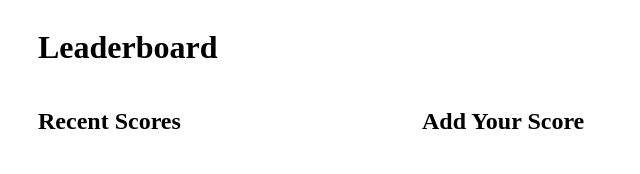
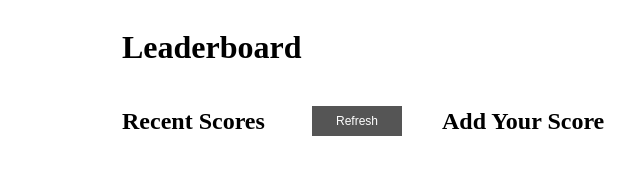
Before and after one commit to tacettinkustu/leaderboard, a website built with webpack: page src/index.html in a window 1280 px wide. Shown: the whole page, without its empty margins (218-858 px from the left). Built offline with nearby package versions, Linux system fonts and the light colour scheme.

Commit message:
Create basic structure

```diff
--- a/src/index.html
+++ b/src/index.html
@@ -9,7 +9,10 @@
     <h1>Leaderboard</h1>
     <main>
       <section class="left-section">
-        <h2 class="left-heading">Recent Scores</h2>
+        <header class="left-header">
+          <h2 class="left-heading">Recent Scores</h2>
+          <button class="button">Refresh</button>
+        </header>
       </section>
       <section class="right-section">
         <h2 class="right-heading">Add Your Score</h2>
--- a/src/style.css
+++ b/src/style.css
@@ -6,7 +6,11 @@ html {
 }
 
 body {
-  width: 60%;
+  width: 50%;
+}
+
+h1 {
+  padding: 0 20px;
 }
 
 main {
@@ -16,8 +20,28 @@ main {
 
 .left-section {
   width: 50%;
+  padding: 0 20px;
+}
+
+.left-header {
+  display: flex;
+  flex-direction: row;
+  justify-content: space-between;
+}
+
+.button {
+  align-self: center;
+  background-color: #555555;
+  height: 30px;
+  border: none;
+  color: white;
+  padding: 0 24px;
+  text-align: center;
+  font-size: 12px;
+  cursor: pointer;
 }
 
 .right-section {
   width: 50%;
+  padding: 0 20px;
 }
```
